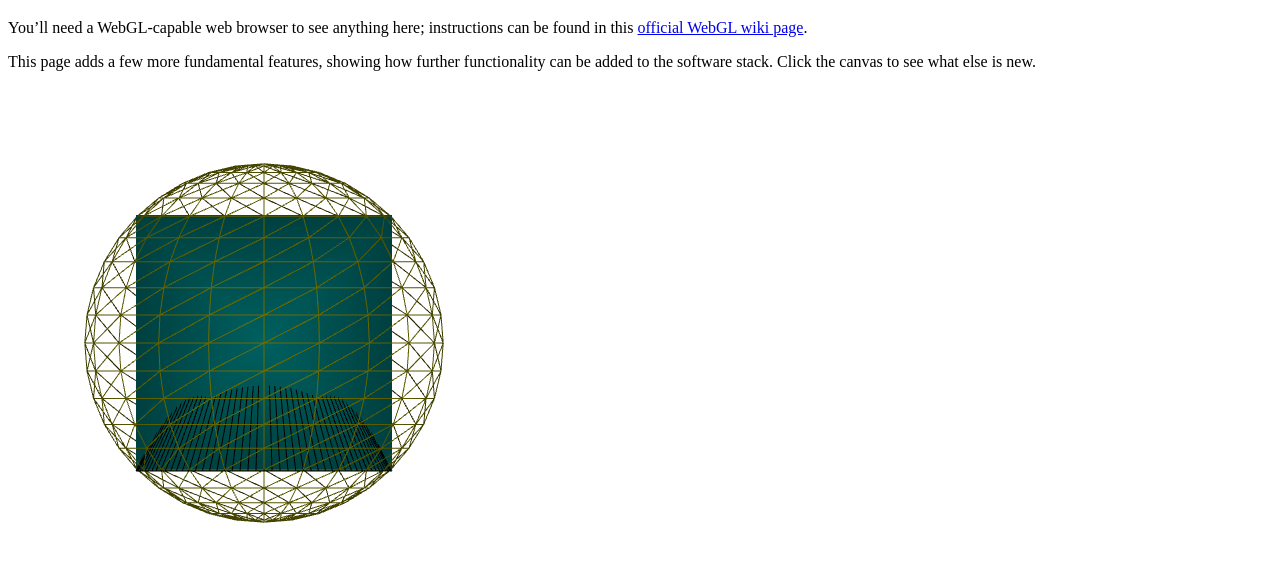
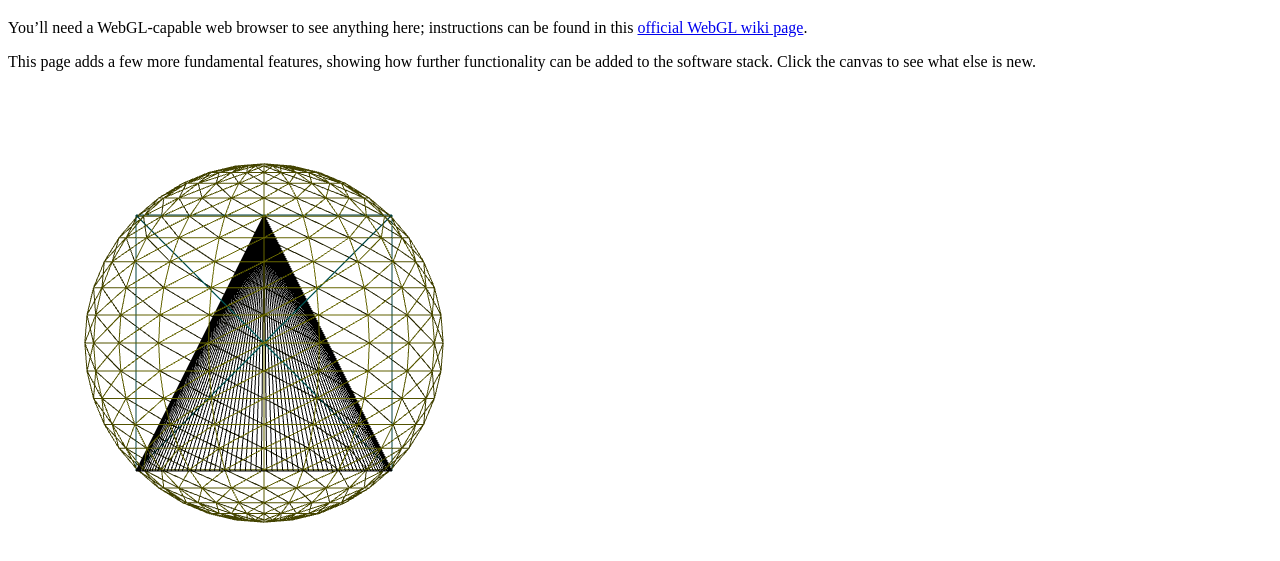
Before and after one commit to trixr4kdz/Graphics, a website: page pipeline/shapey.html in a window 1280 px wide. Shown: the part 61-622 px from the top of the page. Drawn offline with nearby package versions, Linux system fonts and the light colour scheme.

Commit message:
Allows for traversing children

```diff
--- a/pipeline/shape.js
+++ b/pipeline/shape.js
@@ -3,12 +3,13 @@
  * The "shapes" are returned as indexed vertices, with utility functions for
  * converting these into "raw" coordinate arrays.
  */
-var Shape = function (shape, color) {
+var Shape = function (shape, color, mode) {
     this.color = color || {r: 0, g: 0, b: 0};
     this.vertices = shape.vertices;
     this.indices = shape.indices;
     this.children = [];
     this.parent = null;
+    this.mode = mode;
 };
 
 Shape.prototype.toRawTriangleArray = function () {
@@ -48,13 +49,13 @@ Shape.prototype.toRawLineArray = function () {
 };
 
 Shape.prototype.addChild = function (child) {
+    // this.children = [];
     this.children.push(child);
     child.parent = this;
-    // console.log(child);
 };
 
-Shape.prototype.removeChild = function (index) {
-    index ? this.children.splice(index, 1) : this.children.pop();
+Shape.prototype.removeChild = function (shape) {
+    shape ? this.children.splice(this.children.indexOf(shape), 1) : this.children.pop();
 };
 
 var Shapes = {
--- a/pipeline/shapey.html
+++ b/pipeline/shapey.html
@@ -30,6 +30,7 @@
 
     <!-- Shapes is a library that generates "canned" shapes. -->
     <script src="shape.js"></script>
+    <script src="./../matrix/matrix.js"></script>
 
     <!-- Set up shaders: we've placed the source in script elements for
         simplicity.  Shaders are ideally kept in separate files for easier
@@ -47,7 +48,11 @@
       // Note this new additional output.
       attribute vec3 vertexColor;
       varying vec4 finalVertexColor;
+
       uniform mat4 rotationMatrix;
+      uniform mat4 transformationMatrix;
+      uniform mat4 projectionMatrix;
+      uniform mat4 modelViewMatrix;
 
       void main(void) {
           gl_Position = rotationMatrix * vec4(vertexPosition, 1.0);
--- a/pipeline/shapey.js
+++ b/pipeline/shapey.js
@@ -17,59 +17,28 @@
                     { r: 0.0, g: 0.5, b: 0.5 }),
         sphere = new Shape(Shapes.sphere(0.7, 20, 20),
                     { r: 0.5, g: 0.5, b: 0.0 }),
-        cone = new Shape(Shapes.cone(100));
+        cone = new Shape(Shapes.cone(150)),
+        newSphere = new Shape(Shapes.sphere(0.3, 20, 20));
 
-    var newSphere = new Shape(Shapes.sphere(0.3, 20, 20));
     sphere.addChild(newSphere);
+    newSphere.addChild(cone);
 
-    // Will need to grab the one that I made in matrix/matrix.js
-    var getRotationMatrix = function (angle, x, y, z) {
-        // In production code, this function should be associated
-        // with a matrix object with associated functions.
-        var axisLength = Math.sqrt((x * x) + (y * y) + (z * z));
-        var s = Math.sin(angle * Math.PI / 180.0);
-        var c = Math.cos(angle * Math.PI / 180.0);
-        var oneMinusC = 1.0 - c;
+    // var iceCreamCone = new Shape(Shapes.cone(150),
+    //     {r: 0.5, g: 0.5, b: 0.0}),
 
-        // Normalize the axis vector of rotation.
-        x /= axisLength;
-        y /= axisLength;
-        z /= axisLength;
+    //     createIceCream = function () {
+    //         var
+    //     }
+    var contextStack = [],
+        currentMatrix;
 
-        // Now we can calculate the other terms.
-        // "2" for "squared."
-        var x2 = x * x;
-        var y2 = y * y;
-        var z2 = z * z;
-        var xy = x * y;
-        var yz = y * z;
-        var xz = x * z;
-        var xs = x * s;
-        var ys = y * s;
-        var zs = z * s;
+        save = function () {
+            contextStack.push(currentMatrix);
+        },
 
-        // GL expects its matrices in column major order.
-        return [
-            (x2 * oneMinusC) + c,
-            (xy * oneMinusC) + zs,
-            (xz * oneMinusC) - ys,
-            0.0,
-
-            (xy * oneMinusC) - zs,
-            (y2 * oneMinusC) + c,
-            (yz * oneMinusC) + xs,
-            0.0,
-
-            (xz * oneMinusC) + ys,
-            (yz * oneMinusC) - xs,
-            (z2 * oneMinusC) + c,
-            0.0,
-
-            0.0,
-            0.0,
-            0.0,
-            1.0
-        ];
+        restore = function () {
+            gl.uniformMatrix4fv(transformationMatrix, gl.FALSE,
+                new Float32Array(contextStack.pop()));
         };
 
     // Grab the WebGL rendering context.
@@ -93,24 +62,30 @@
         {
             color: cone.color,
             vertices: cone.toRawLineArray(),
-            mode: gl.LINES
+            mode: gl.LINES,
+            children: cone.children
         },
 
         {
             color: sphere.color,
             vertices: sphere.toRawLineArray(),
-            mode: gl.LINES
+            mode: gl.LINES,
+            children: sphere.children
         },
 
         {
             color: diamond.color,
-            vertices: diamond.toRawTriangleArray(),
-            mode: gl.TRIANGLES
+            // vertices: diamond.toRawTriangleArray(),
+            vertices: diamond.toRawLineArray(),
+            mode: gl.LINES,
+            children: diamond.children
         }
     ];
 
+    var verticesToWebGL = function (objectsToDraw) {
     // Pass the vertices to WebGL.
         for (var i = 0, maxi = objectsToDraw.length; i < maxi; i += 1) {
+
             objectsToDraw[i].buffer = GLSLUtilities.initVertexBuffer(gl,
                     objectsToDraw[i].vertices);
 
@@ -129,7 +104,12 @@
             }
             objectsToDraw[i].colorBuffer = GLSLUtilities.initVertexBuffer(gl,
                     objectsToDraw[i].colors);
+
+            if (objectsToDraw[i].children.length > 0) {
+                verticesToWebGL(objectsToDraw[i].children);
             }
+        }
+    };
 
     // Initialize the shaders.
     var abort = false;
@@ -168,29 +148,48 @@
     gl.enableVertexAttribArray(vertexColor);
     var rotationMatrix = gl.getUniformLocation(shaderProgram, "rotationMatrix");
 
+    var transformationMatrix = gl.getUniformLocation(shaderProgram, "transformationMatrix");
+    var projectionMatrix = gl.getUniformLocation(shaderProgram, "projectionMatrix");
+    var modelViewMatrix = gl.getUniformLocation(shaderProgram, "modelViewMatrix");
+
     /*
      * Displays an individual object.
      */
     var drawObject = function (object) {
+
         // Set the varying colors.
+        /**  Need to change this **/
         gl.bindBuffer(gl.ARRAY_BUFFER, object.colorBuffer);
         gl.vertexAttribPointer(vertexColor, 3, gl.FLOAT, false, 0, 0);
 
+        // gl.uniformMatrix4fv(modelViewMatrix, gl.FALSE, new Float32Array(object.axis ?
+        //         getRotationMatrix(currentRotation, object.axis.x, object.axis.y, object.axis.z) :
+        //         new Matrix()
+        //     ));
+
         // Set the varying vertex coordinates.
         gl.bindBuffer(gl.ARRAY_BUFFER, object.buffer);
+        /** And this too**/
         gl.vertexAttribPointer(vertexPosition, 3, gl.FLOAT, false, 0, 0);
         gl.drawArrays(object.mode, 0, object.vertices.length / 3);
+
+        // if (object.children.length > 0) {
+        //     for (var i = 0; i < object.children.length; i++) {
+        //         drawObject(object.children[i]);
+        //     }
+        // }
     };
 
     /*
      * Displays the scene.
      */
     var drawScene = function () {
+        currentMatrix = Matrix.getTransformationMatrix({}).convert();
         // Clear the display.
         gl.clear(gl.COLOR_BUFFER_BIT | gl.DEPTH_BUFFER_BIT);
 
         // Set up the rotation matrix.
-        gl.uniformMatrix4fv(rotationMatrix, gl.FALSE, new Float32Array(getRotationMatrix(currentRotation, 0, 1, 0)));
+        gl.uniformMatrix4fv(rotationMatrix, gl.FALSE, new Float32Array(Matrix.getRotationMatrix(currentRotation, 0, 1, 0).convert()));
 
         // Display the objects.
         for (var i = 0, maxi = objectsToDraw.length; i < maxi; i += 1) {
@@ -200,6 +199,17 @@
         // All done.
         gl.flush();
     };
+
+    gl.uniformMatrix4fv(projectionMatrix, gl.FALSE, new Float32Array(Matrix.getOrthoMatrix(
+        -2 * (canvas.width / canvas.height),
+        2 * (canvas.width / canvas.height),
+        -2,
+        2,
+        -10,
+        10
+    ).convert()));
+
+    verticesToWebGL(objectsToDraw);
 
     /*
      * Animates the scene.
```
Also changed, not shown: matrix/tests/test-matrix.js (+0 -20 lines), pipeline/tests/test-shapes.js (+5 -5 lines). Lines whose indentation alone changed are shown as unchanged.
